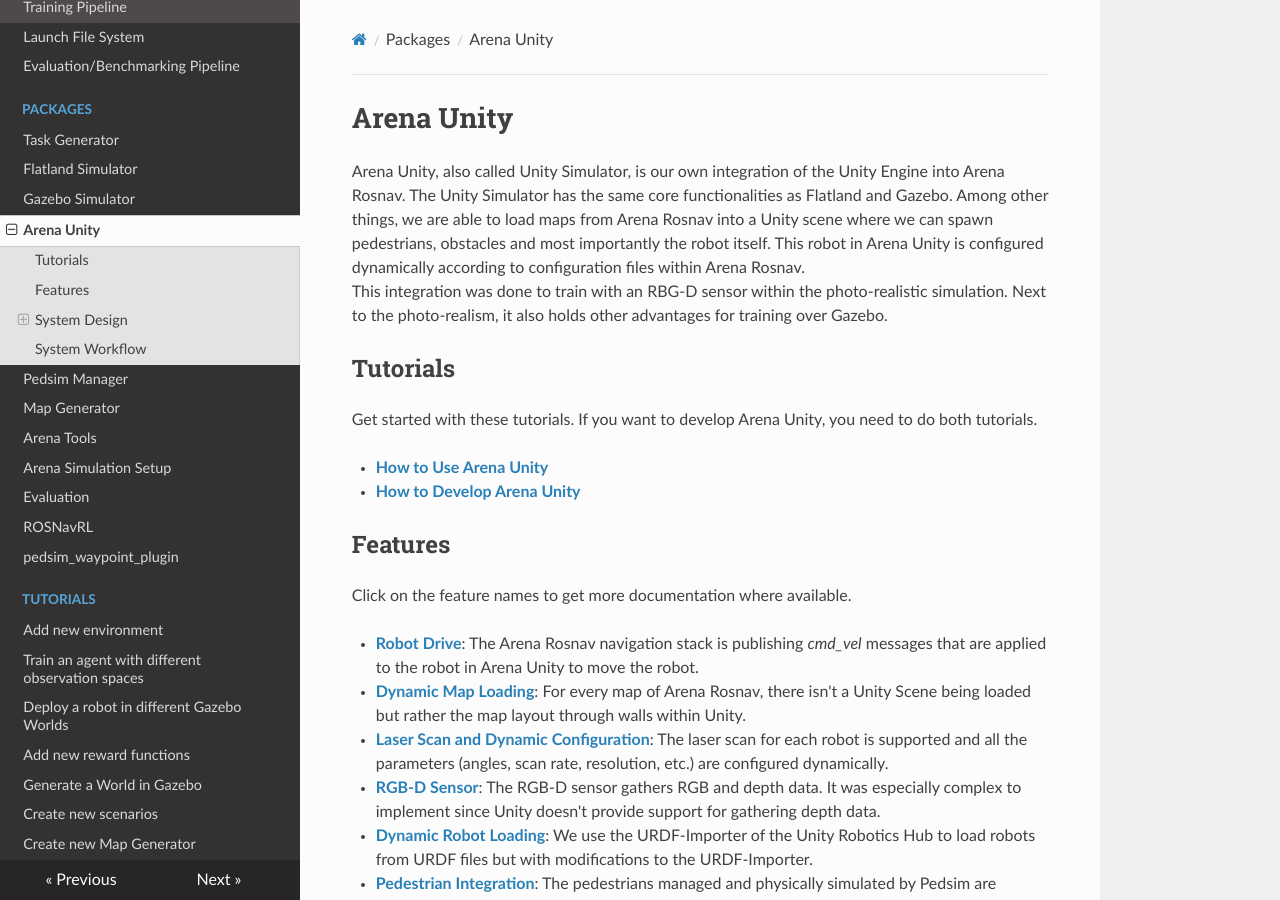
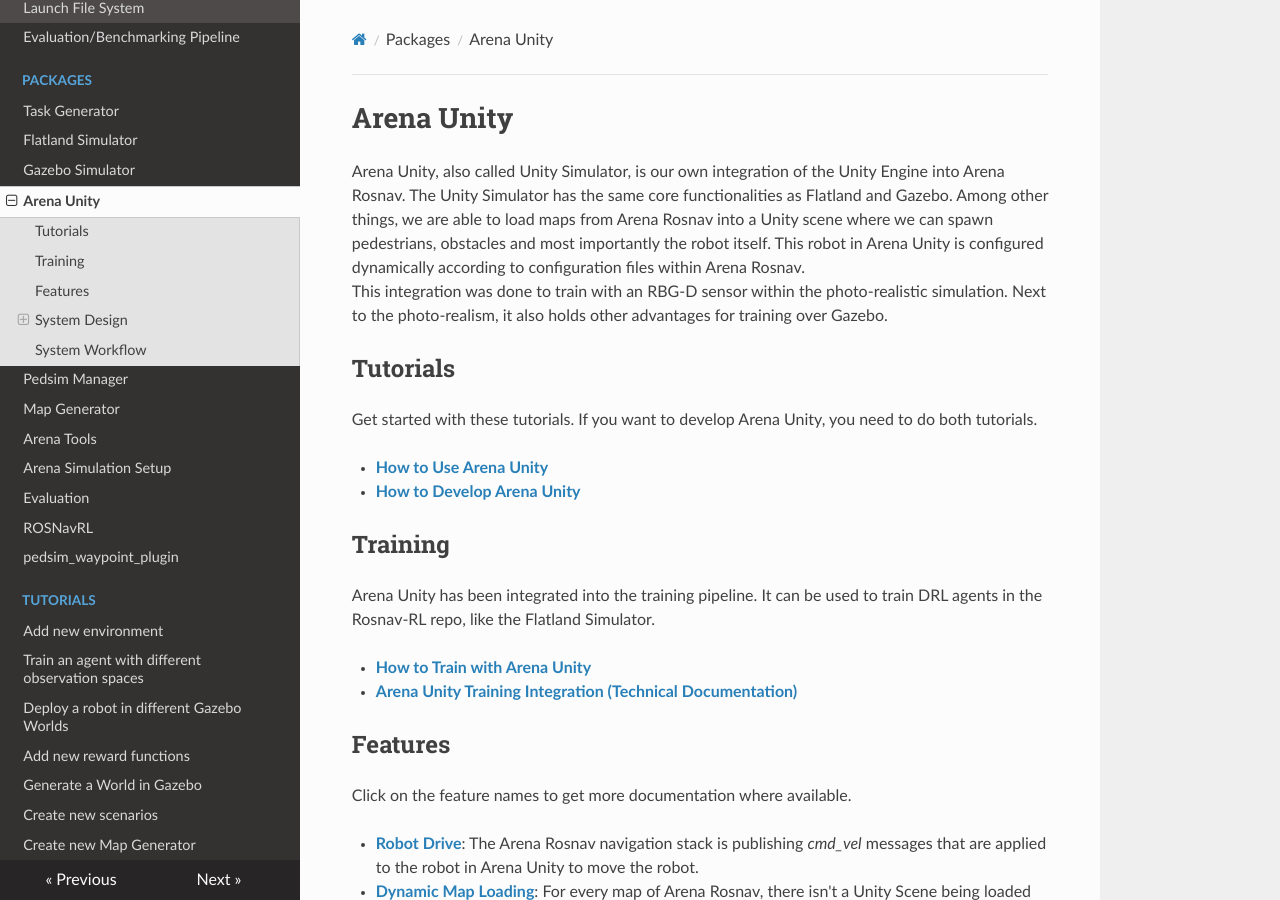
Before and after one commit to Arena-Rosnav/.github, an MkDocs documentation site: the page built from docs/packages/unity/arena_unity.md, in a window 1280 px wide and 900 px high. Built offline with MkDocs 1.6.1, drawn with Linux system fonts in a browser that asks for light colours; nearby versions of some CDN libraries; comment, search, counter and statistics services are not loaded.

Commit message:
Added training section on unity page

```diff
--- a/docs/packages/unity/arena_unity.md
+++ b/docs/packages/unity/arena_unity.md
@@ -11,6 +11,13 @@
 
 - [**How to Use Arena Unity**](how_to_use_arena_unity.md)
 - [**How to Develop Arena Unity**](how_to_develop_arena_unity.md)
+
+## Training
+
+Arena Unity has been integrated into the training pipeline. It can be used to train DRL agents in the Rosnav-RL repo, like the Flatland Simulator.
+
+- [**How to Train with Arena Unity**](train_with_arena_unity.md)
+- [**Arena Unity Training Integration (Technical Documentation)**](training_integration.md)
 
 ## Features
 
```
